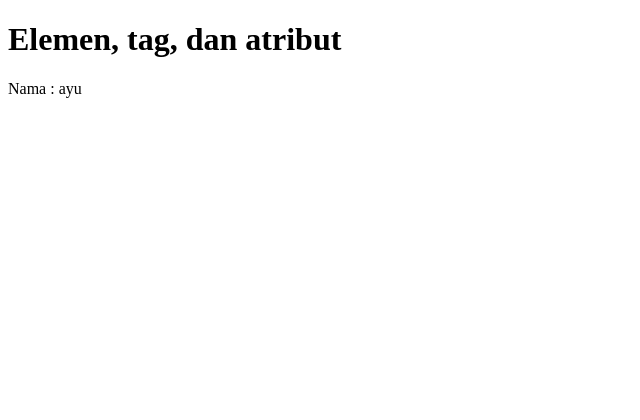
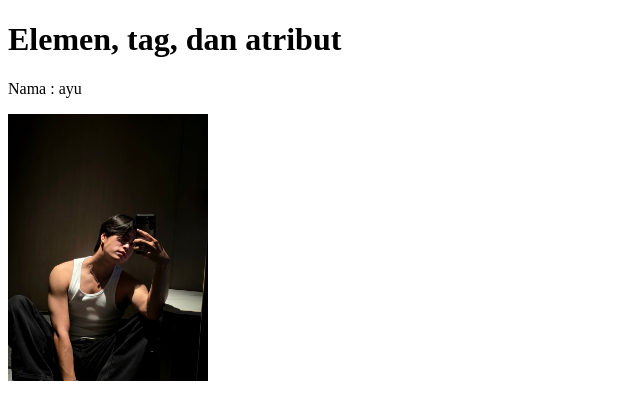
Before and after one commit to anggraeni234/latihan3, a plain HTML site: page index.html in a window 1280 px wide. Shown: the whole page, without its empty margins (0-640 px from the left). Drawn offline with Linux system fonts and the light colour scheme.

Commit message:
menambah foto

```diff
--- a/index.html
+++ b/index.html
@@ -11,6 +11,8 @@
 <h1>Elemen, tag, dan atribut </h1>
 
 <p>Nama : ayu</p>
+
+<img src="./fotogemini.jpg" alt="Foto saya" width="200"/>
 </body>
 
 </html>
```
Also changed, not shown: fotogemini.jpg (added).
